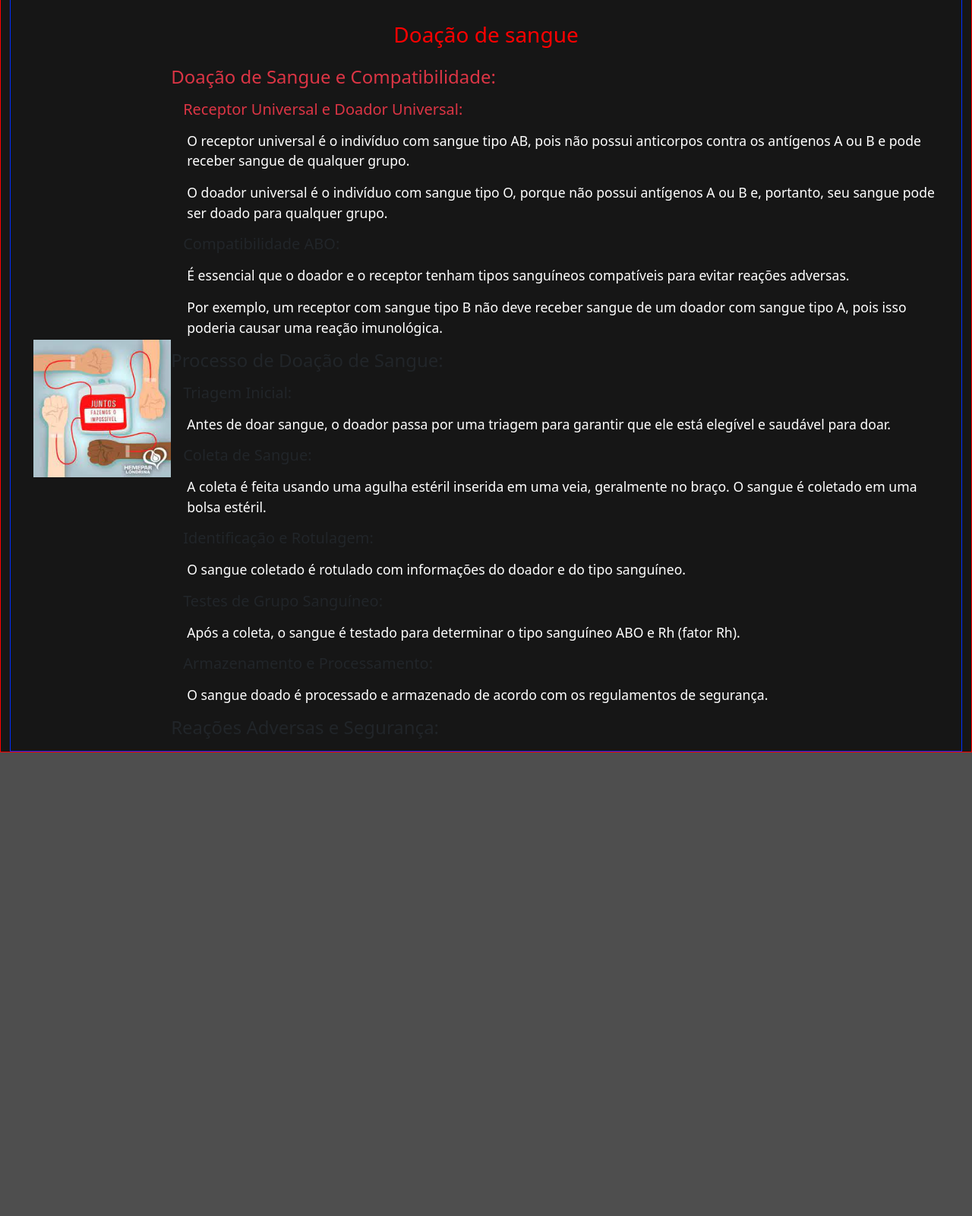
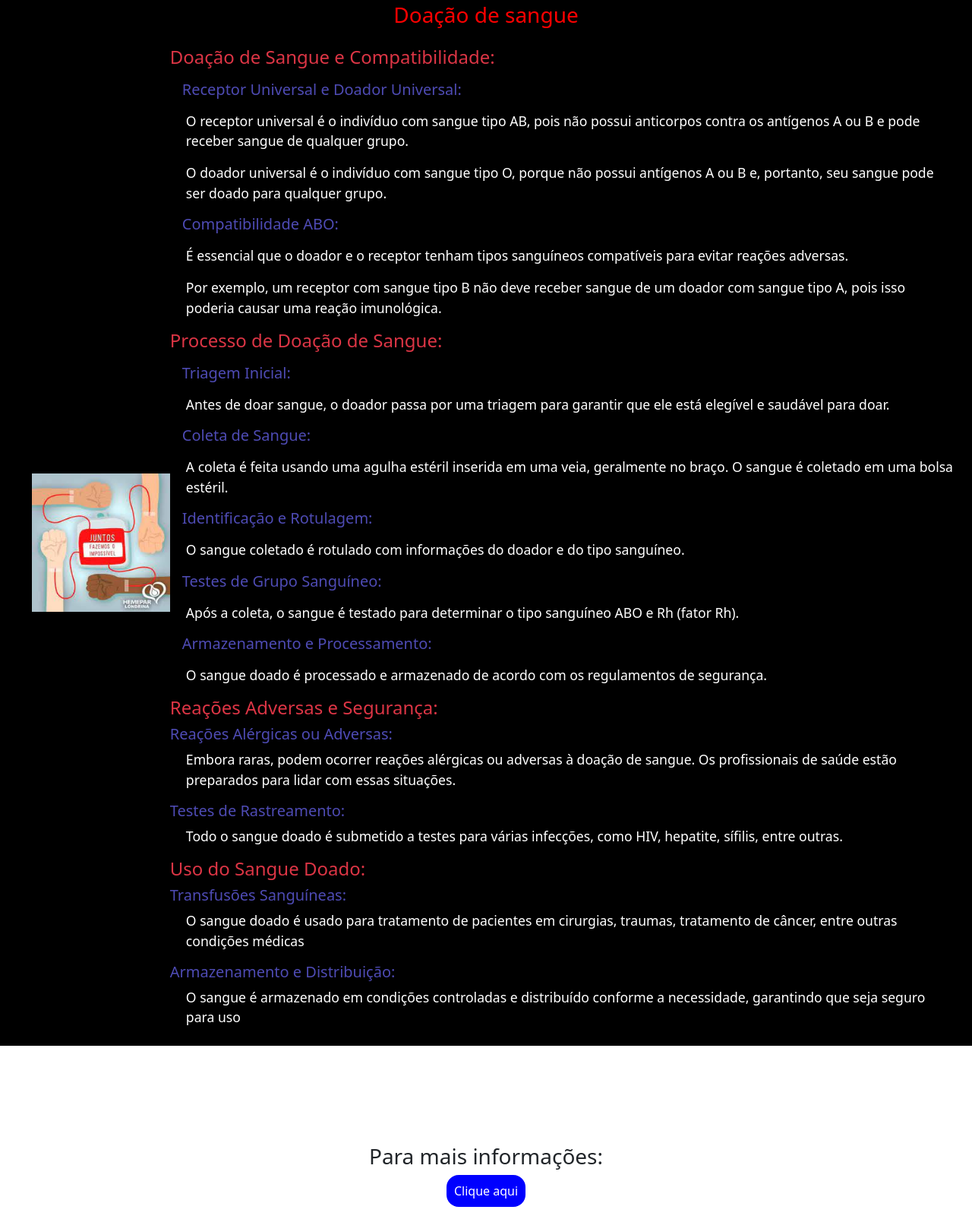
Before and after one commit to glrmrissi/trabalhodebiotec, a plain HTML site: page index.html in a window 1280 px wide. Shown: the part 560-2160 px from the top of the page at 76% size. Before the commit the page ends 1550 px from the top, so only its background shows below. Drawn offline with nearby package versions, Linux system fonts and the light colour scheme.

Commit message:
videos sobre doação e abo

```diff
--- a/assets/css/style.css
+++ b/assets/css/style.css
@@ -2,16 +2,15 @@
     margin: 0;
     padding: 0;
 }
+
 body {
     background-color: rgb(78, 78, 78);
 }
 
- h3 {
-    color: #ff0000;
- }
+
 .header {
     background-color: #ffffff;
-    margin-bottom: 10vh;
+    margin-bottom: 7vh;
     z-index: 100;
 }
 
@@ -20,6 +19,17 @@ body {
     width: 100%;
     grid-template-columns: 100%;
     background-color: rgb(22, 22, 22);
+    padding-bottom: 1vh;
+}
+
+
+.transition-section {
+    background-color: black;
+    transition: background-color 0.5s ease-in-out;
+}
+
+.transition-section:nth-child(odd) {
+    background-color: white;
 }
 
 .img__sangue {
@@ -39,7 +49,7 @@ body {
 
 .grid {
     display: grid;
-    grid-template-columns:  80% 20%;
+    grid-template-columns: 80% 20%;
     margin-left: 1.1em;
 }
 
@@ -50,9 +60,31 @@ body {
     margin-left: 1.1em;
 }
 
+.h3__sangue {
+    color: rgb(255, 0, 0);
+}
 
-@media (min-width: 700px) {
-    .section {
+.texts__sangue h5 {
+    color: rgba(107, 104, 248, 0.726);
+}
 
-    }
+.section_2 {
+    display: grid;
+    place-items: center;
+    height: 100vh;
+    padding-top: 7vh;
+    background-color: #ffffff;
 }
+
+.button_clique {
+    text-decoration: none;
+    color: #fff;
+    background-color: blue;
+    border-radius: 16px;
+    padding: 10px;
+
+}
+
+.button_clique:hover {
+    color: rgb(189, 189, 189);
+}
--- a/index.html
+++ b/index.html
@@ -4,7 +4,8 @@
 <head>
     <meta charset="UTF-8">
     <meta name="viewport" content="width=device-width, initial-scale=1.0">
-    <title>#</title>
+    <title>Biotecnologia </title>
+    <link rel="shortcut icon" href="assets/img/icons8-biotecnologia-64.png" type="image/x-icon">
     <link href="https://cdn.jsdelivr.net/npm/bootstrap@5.0.2/dist/css/bootstrap.min.css" rel="stylesheet"
         integrity="sha384-EVSTQN3/azprG1Anm3QDgpJLIm9Nao0Yz1ztcQTwFspd3yD65VohhpuuCOmLASjC" crossorigin="anonymous">
     <link rel="stylesheet" href="assets/css/style.css">
@@ -13,23 +14,23 @@
 <body>
     <header class="container-fluid header">
         <div class="title text-center">
-            <h2>Trabalho de biotec</h2>
+            <h2>Biotecnologia </h2>
         </div>
     </header>
-    <section class="container-fluid align-middle section" style="border: rgb(255, 0, 0) solid 1px;">
-        <div class="mw-100 container mx-auto" style="border: rgb(0, 47, 255) solid 1px;">
+    <section class="transition-section container-fluid align-middle section">
+        <div class="mw-100 container mx-auto">
             <img class="img__sangue img-fluid" width="50" src="assets/img/sangue.png" alt="Gotas de sangue">
             <div class="title__container text-center">
-                <h3 class="align-middle">Sistemas ABO</h3>
+                <h3 class="align-middle h3__sangue">Sistemas ABO</h3>
             </div>
             <div class="grid text-left p__container">
-                <div class="">
+                <div class="texts__sangue">
                     <h4 class="text-danger">Fundamentos do Sistema ABO:</h4>
-                    <h5 class="text-danger m-3">Antígenos ABO:</h5>
+                    <h5 class=" m-3">Antígenos ABO:</h5>
                     <p class="paragrafos sangue">Existem quatro tipos principais de grupos sanguíneos no sistema ABO: A,
                         B, AB e O. Cada tipo é determinado pelos antígenos presentes na superfície dos glóbulos
                         vermelhos.</p>
-                    <h5 class="text-danger m-3">Antígenos e Anticorpos:</h5>
+                    <h5 class="m-3">Antígenos e Anticorpos:</h5>
                     <p class="paragrafos sangue">Indivíduos com sangue tipo A têm antígenos A e produzem anticorpos
                         anti-B.</p>
                     <p class="paragrafos sangue">Indivíduos com sangue tipo B têm antígenos B e produzem anticorpos
@@ -44,35 +45,67 @@
                 </div>
             </div>
             <div class="title__container text-center align-middle">
-                <h3 class="align-middle m-3">Doação de sangue</h3>
+                <h3 class="align-middle h3__sangue m-3">Doação de sangue</h3>
             </div>
-            <div class="grid-2 text-left p__container">
+            <div class="grid-2 text-right p__container">
                 <div class="align-middle">
                     <img class="img-fluid" src="assets/img/tcap-520x245.jpg" alt="">
                 </div>
-                <div class="">
+                <div class="texts__sangue">
                     <h4 class="text-danger">Doação de Sangue e Compatibilidade:</h4>
-                    <h5 class="text-danger m-3">Receptor Universal e Doador Universal:</h5>
-                    <p class="paragrafos sangue">O receptor universal é o indivíduo com sangue tipo AB, pois não possui anticorpos contra os antígenos A ou B e pode receber sangue de qualquer grupo.</p>
-                    <p class="paragrafos sangue">O doador universal é o indivíduo com sangue tipo O, porque não possui antígenos A ou B e, portanto, seu sangue pode ser doado para qualquer grupo.</p>
+                    <h5 class="m-3">Receptor Universal e Doador Universal:</h5>
+                    <p class="paragrafos sangue">O receptor universal é o indivíduo com sangue tipo AB, pois não possui
+                        anticorpos contra os antígenos A ou B e pode receber sangue de qualquer grupo.</p>
+                    <p class="paragrafos sangue">O doador universal é o indivíduo com sangue tipo O, porque não possui
+                        antígenos A ou B e, portanto, seu sangue pode ser doado para qualquer grupo.</p>
                     <h5 class="m-3">Compatibilidade ABO:</h5>
-                    <p class="paragrafos sangue">É essencial que o doador e o receptor tenham tipos sanguíneos compatíveis para evitar reações adversas.</p>
-                    <p class="paragrafos sangue">Por exemplo, um receptor com sangue tipo B não deve receber sangue de um doador com sangue tipo A, pois isso poderia causar uma reação imunológica.</p>
-                    <h4>Processo de Doação de Sangue:</h4>
+                    <p class="paragrafos sangue">É essencial que o doador e o receptor tenham tipos sanguíneos
+                        compatíveis para evitar reações adversas.</p>
+                    <p class="paragrafos sangue">Por exemplo, um receptor com sangue tipo B não deve receber sangue de
+                        um doador com sangue tipo A, pois isso poderia causar uma reação imunológica.</p>
+                    <h4 class="text-danger">Processo de Doação de Sangue:</h4>
                     <h5 class="m-3">Triagem Inicial:</h5>
-                    <p class="paragrafos sangue">Antes de doar sangue, o doador passa por uma triagem para garantir que ele está elegível e saudável para doar.</p>
+                    <p class="paragrafos sangue">Antes de doar sangue, o doador passa por uma triagem para garantir que
+                        ele está elegível e saudável para doar.</p>
                     <h5 class="m-3">Coleta de Sangue:</h5>
-                    <p class="paragrafos sangue">A coleta é feita usando uma agulha estéril inserida em uma veia, geralmente no braço. O sangue é coletado em uma bolsa estéril.</p>
+                    <p class="paragrafos sangue">A coleta é feita usando uma agulha estéril inserida em uma veia,
+                        geralmente no braço. O sangue é coletado em uma bolsa estéril.</p>
                     <h5 class="m-3">Identificação e Rotulagem:</h5>
-                    <p class="paragrafos sangue">O sangue coletado é rotulado com informações do doador e do tipo sanguíneo.</p>
+                    <p class="paragrafos sangue">O sangue coletado é rotulado com informações do doador e do tipo
+                        sanguíneo.</p>
                     <h5 class="m-3">Testes de Grupo Sanguíneo:</h5>
-                    <p class="paragrafos sangue">Após a coleta, o sangue é testado para determinar o tipo sanguíneo ABO e Rh (fator Rh).</p>
+                    <p class="paragrafos sangue">Após a coleta, o sangue é testado para determinar o tipo sanguíneo ABO
+                        e Rh (fator Rh).</p>
                     <h5 class="m-3">Armazenamento e Processamento:</h5>
-                    <p class="paragrafos sangue">O sangue doado é processado e armazenado de acordo com os regulamentos de segurança.</p>
-                    <h4>Reações Adversas e Segurança:</h4>
-                    <p class="paragrafos sangue"></p>
+                    <p class="paragrafos sangue">O sangue doado é processado e armazenado de acordo com os regulamentos
+                        de segurança.</p>
+                    <h4 class="text-danger">Reações Adversas e Segurança:</h4>
+                    <h5>Reações Alérgicas ou Adversas:</h5>
+                    <p class="paragrafos sangue">Embora raras, podem ocorrer reações alérgicas ou adversas à doação de
+                        sangue. Os profissionais de saúde estão preparados para lidar com essas situações.</p>
+                    <h5>Testes de Rastreamento:</h5>
+                    <p class="paragrafos sangue">Todo o sangue doado é submetido a testes para várias infecções, como
+                        HIV, hepatite, sífilis, entre outras.</p>
+                    <h4 class="text-danger">Uso do Sangue Doado:</h4>
+                    <h5>Transfusões Sanguíneas: </h5>
+                    <p class="paragrafos sangue">O sangue doado é usado para tratamento de pacientes em cirurgias,
+                        traumas, tratamento de câncer, entre outras condições médicas</p>
+                    <h5>Armazenamento e Distribuição:</h5>
+                    <p class="paragrafos sangue">O sangue é armazenado em condições controladas e distribuído conforme a
+                        necessidade, garantindo que seja seguro para uso</p>
                 </div>
             </div>
+        </div>
+    </section>
+    <section class="transition-section container-fluid section_2">
+        <div class="text-center align-middle">
+            <h3 class="m-3">Para mais informações:</h3>
+            <a class="button_clique"  href="https://www.saude.pr.gov.br/Pagina/Doacao-de-Sangue" target="_blank">Clique aqui</a>
+        </div>
+        <div class="wrapper_video videos text-center align-middle m-5">
+            <h3 class="m-3">Veja também:</h3>
+            <iframe class="m-1" width="400" height="250"  src="https://www.youtube.com/embed/NhDHK7As13c?si=aOdEaPoqpp39ZSgi" title="YouTube video player" frameborder="0" allow="accelerometer; autoplay; clipboard-write; encrypted-media; gyroscope; picture-in-picture; web-share" allowfullscreen></iframe>
+            <iframe class="m-1" width="400" height="250" src="https://www.youtube.com/embed/54nSCGkjaqA?si=ESviq157F-gzjMWp" title="YouTube video player" frameborder="0" allow="accelerometer; autoplay; clipboard-write; encrypted-media; gyroscope; picture-in-picture; web-share" allowfullscreen></iframe>
         </div>
     </section>
 
```
Also changed, not shown: assets/img/icons8-biotecnologia-64.png (added).
